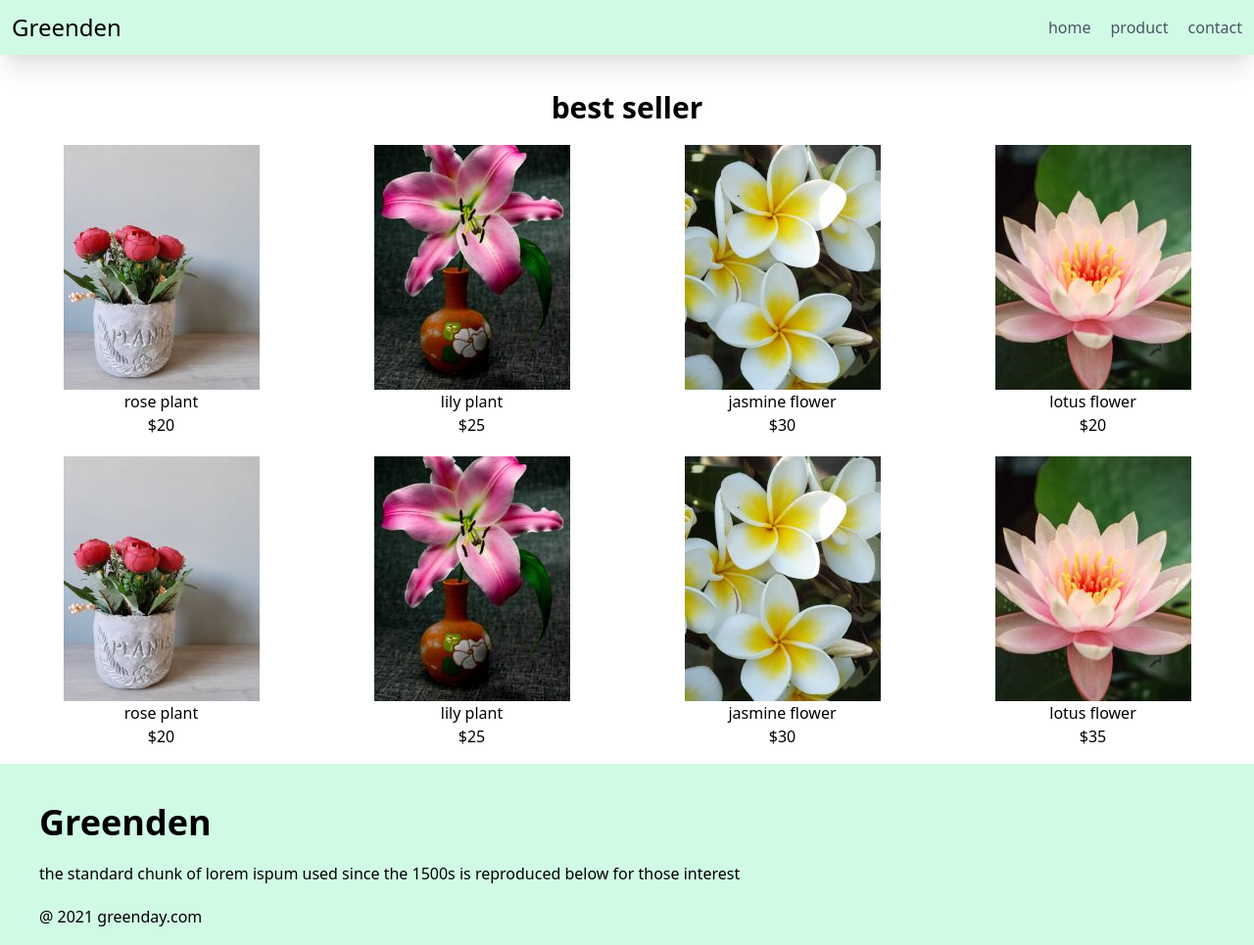
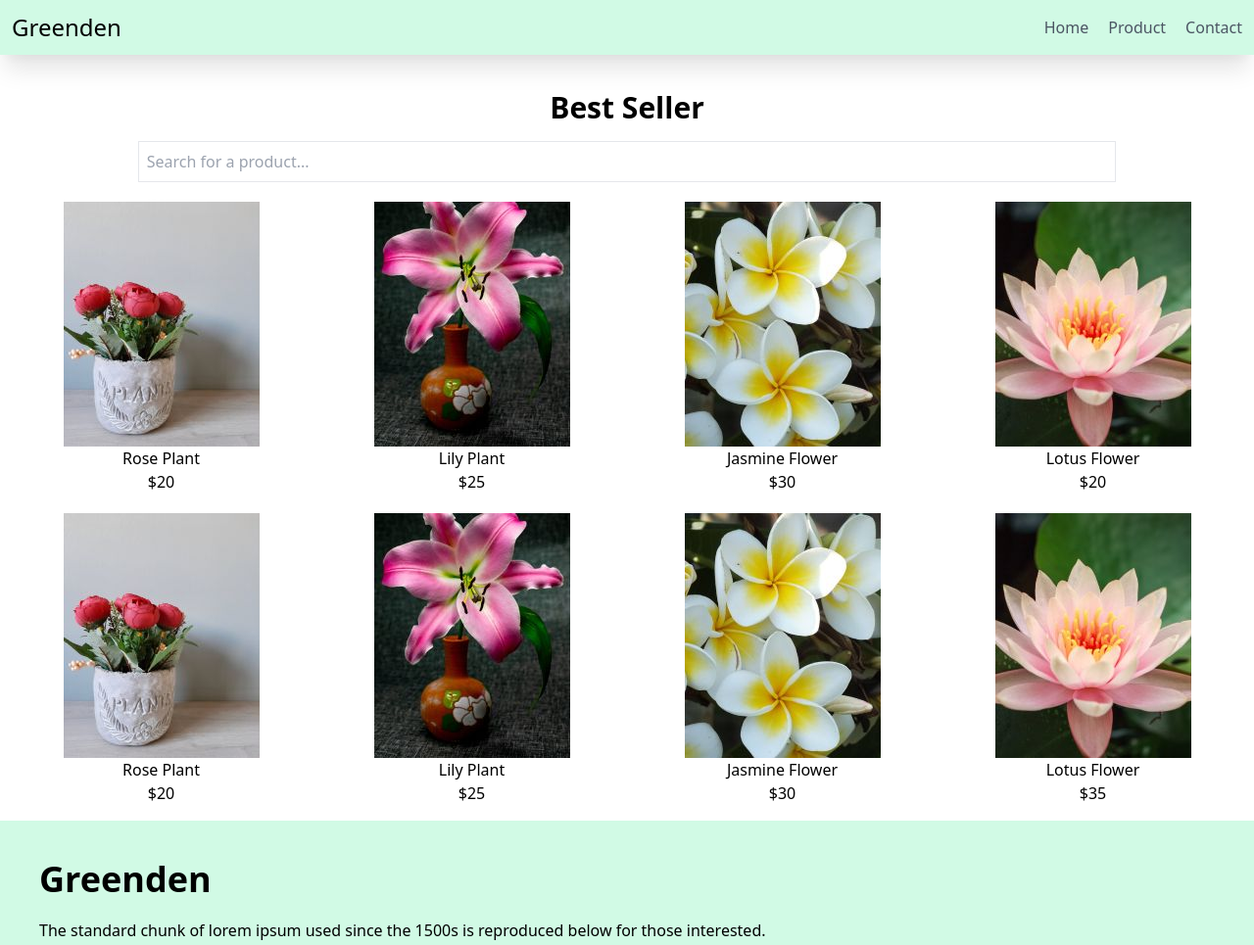
Before and after one commit to gokulsham906/Greenden-Tailwind, a plain HTML site: page product.html in a window 1280 px wide. Shown: the top 965 px of the page at 98% size. Drawn offline with nearby package versions, Linux system fonts and the light colour scheme.

Commit message:
added js

```diff
--- a/index.js
+++ b/contact.js
@@ -8,5 +8,5 @@ menuicon.addEventListener("click", function () {
 
 closenav.addEventListener("click", function () {
 sidenav.style.right = "-100%";
-sidenav.style.right = "-105%";
+sidenav.style.right = "-100%";
 });
--- a/product.html
+++ b/product.html
@@ -4,131 +4,106 @@
   <meta charset="UTF-8">
   <meta name="viewport" content="width=device-width, initial-scale=1.0">
   <title>Greenden</title>
-    <!--tailwind css cdn link-->
-    <link href="https://cdn.jsdelivr.net/npm/tailwindcss@2.2.19/dist/tailwind.min.css
-" rel="stylesheet">
-
+  <!-- Tailwind CSS -->
+  <link href="https://cdn.jsdelivr.net/npm/tailwindcss@2.2.19/dist/tailwind.min.css" rel="stylesheet">
 </head>
 <body>
 
-    <!--responsive navbar-->
-
-    <nav class="bg-green-100 p-3  flex items-center justify-between shadow-xl sticky top-0 z-10">
+  <!-- Navbar -->
+  <nav class="bg-green-100 p-3 flex items-center justify-between shadow-xl sticky top-0 z-10">
     <h1 class="text-2xl">Greenden</h1>
 
-        <svg id="menuicon" xmlns="http://www.w3.org/2000/svg" fill="none" viewBox="0 0 24 24" stroke-width="1.5" stroke="currentColor" class="w-6 h-6 md:hidden">
-  <path stroke-linecap="round" stroke-linejoin="round" d="M3.75 6.75h16.5M3.75 12h16.5m-16.5 5.25h16.5" />
+    <svg id="menuicon" xmlns="http://www.w3.org/2000/svg" fill="none"
+      viewBox="0 0 24 24" stroke-width="1.5" stroke="currentColor"
+      class="w-6 h-6 md:hidden">
+      <path stroke-linecap="round" stroke-linejoin="round"
+        d="M3.75 6.75h16.5M3.75 12h16.5m-16.5 5.25h16.5" />
     </svg>
 
-<ul class="  gap-5  text-gray-600 hidden md:flex">
-
-         <li>
-            <a class="hover:underline" href="./index.html">home</a>
-         <li>
-            <a class="hover:underline" href="./product.html">product</a>
-        </li>
-
-         <li>
-            <a class="hover:underline" href="./contact.html">contact</a>
-        </li>
+    <ul class="gap-5 text-gray-600 hidden md:flex">
+      <li><a class="hover:underline" href="./index.html">Home</a></li>
+      <li><a class="hover:underline" href="./product.html">Product</a></li>
+      <li><a class="hover:underline" href="./contact.html">Contact</a></li>
     </ul>
   </nav>
 
-<!---side navbar-->
-
-<section id="sidenav" class="bg-green-100 fixed z-20 top-0 transition-all duration-1000" style="width:50%;height:100vh;right:-100%;">
+  <!-- Side Navbar -->
+  <section id="sidenav" class="bg-green-100 fixed z-20 top-0 transition-all duration-1000"
+    style="width:50%; height:100vh; right:-100%;">
     <div class="text-right p-5">
-        <p id="close-nav" class="inline cursor-pointer" >x</p>
+      <p id="close-nav" class="inline cursor-pointer">x</p>
     </div>
-    <ul class=" gap-6 flex flex-col   items-center  text-gray-600">
-
-         <li>
-            <a class="hover:underline" href="./index.html">Home</a>
-         <li>
-            <a class="hover:underline" href="./product.html">Product</a>
-        </li>
-
-         <li>
-            <a class="hover:underline" href="./contact.html">Contact</a>
-        </li>
+    <ul class="gap-6 flex flex-col items-center text-gray-600">
+      <li><a class="hover:underline" href="./index.html">Home</a></li>
+      <li><a class="hover:underline" href="./product.html">Product</a></li>
+      <li><a class="hover:underline" href="./contact.html">Contact</a></li>
     </ul>
-
   </section>
 
+  <!-- Products Section -->
+  <section class="p-4 text-center">
+    <h1 class="font-bold mt-5 text-3xl">Best Seller</h1>
+    <input id="search" style="width:80%" class="border p-2 mt-4" placeholder="Search for a product...">
 
-
-<section class="p-4 text-center">
-    <h1 class="font-bold mt-5 text-3xl">best seller</h1>
- <div class="grid grid-cols-2 md:grid-cols-4 mt-5 gap-5 ">
-        <div>
+    <div id="product-container" class="grid grid-cols-2 md:grid-cols-4 mt-5 gap-5">
+      <!-- Product 1 -->
+      <div class="text-center">
         <img src="./images/bestseller_1.jpg" class="inline hover:shadow-xl transform hover:translate-y-2" alt="">
-            <h1>rose plant</h1>
+        <h1>Rose Plant</h1>
         <p>$20</p>
       </div>
-
-        <div>
+      <!-- Product 2 -->
+      <div class="text-center">
         <img src="./images/bestseller_2.jpg" class="inline hover:shadow-xl transform hover:translate-y-2" alt="">
-            <h1>lily plant</h1>
+        <h1>Lily Plant</h1>
         <p>$25</p>
       </div>
-
-
-        <div >
+      <!-- Product 3 -->
+      <div class="text-center">
         <img src="./images/bestseller_3.jpg" class="inline hover:shadow-xl transform hover:-translate-y-2" alt="">
-            <h1>jasmine flower</h1>
+        <h1>Jasmine Flower</h1>
         <p>$30</p>
       </div>
-
-        <div>
+      <!-- Product 4 -->
+      <div class="text-center">
         <img src="./images/bestseller_4.jpg" class="inline hover:shadow-xl transform hover:translate-y-2" alt="">
-            <h1>lotus flower</h1>
+        <h1>Lotus Flower</h1>
         <p>$20</p>
       </div>
- </div>
-
-         <div class="grid grid-cols-2 md:grid-cols-4 mt-5 gap-5 ">
-        <div>
+      <!-- Product 5 -->
+      <div class="text-center">
         <img src="./images/bestseller_1.jpg" class="inline hover:shadow-xl transform hover:translate-y-2" alt="">
-            <h1>rose plant</h1>
+        <h1>Rose Plant</h1>
         <p>$20</p>
       </div>
-
-        <div>
+      <!-- Product 6 -->
+      <div class="text-center">
         <img src="./images/bestseller_2.jpg" class="inline hover:shadow-xl transform hover:translate-y-2" alt="">
-            <h1>lily plant</h1>
+        <h1>Lily Plant</h1>
         <p>$25</p>
       </div>
-
-
-        <div >
+      <!-- Product 7 -->
+      <div class="text-center">
         <img src="./images/bestseller_3.jpg" class="inline hover:shadow-xl transform hover:-translate-y-2" alt="">
-            <h1>jasmine flower</h1>
+        <h1>Jasmine Flower</h1>
         <p>$30</p>
       </div>
-
-        <div>
+      <!-- Product 8 -->
+      <div class="text-center">
         <img src="./images/bestseller_4.jpg" class="inline hover:shadow-xl transform hover:translate-y-2" alt="">
-            <h1>lotus flower</h1>
+        <h1>Lotus Flower</h1>
         <p>$35</p>
       </div>
-
     </div>
   </section>
 
-
-
-
-
-
-
-
-</section>
+  <!-- Footer -->
   <section class="bg-green-100 p-10 flex flex-col gap-5">
     <h1 class="text-4xl font-bold">Greenden</h1>
-<p>the standard chunk of lorem ispum used since the 1500s is reproduced below for those interest</p>
+    <p>The standard chunk of lorem ipsum used since the 1500s is reproduced below for those interested.</p>
     <p>@ 2021 greenday.com</p>
   </section>
 
-    <script src="index.js"></script>
-
+  <script src="product.js"></script>
+</body>
 </html>
--- /dev/null
+++ b/product.js
@@ -0,0 +1,30 @@
+// Side nav open/close
+const sidenav = document.getElementById("sidenav");
+const menuicon = document.getElementById("menuicon");
+const closenav = document.getElementById("close-nav");
+
+menuicon.addEventListener("click", function () {
+  sidenav.style.right = "0%";
+});
+
+closenav.addEventListener("click", function () {
+  sidenav.style.right = "-100%";
+});
+
+// Product search
+const productContainer = document.getElementById("product-container");
+const search = document.getElementById("search");
+const productList = productContainer.querySelectorAll("div");
+
+search.addEventListener("keyup", function (event) {
+  const enteredValue = event.target.value.toUpperCase();
+
+  productList.forEach((product) => {
+    const productName = product.querySelector("h1").textContent;
+    if (productName.toUpperCase().includes(enteredValue)) {
+      product.style.display = "block";
+    } else {
+      product.style.display = "none";
+    }
+  });
+});
```
Also changed, not shown: contact.html (+1 -1 lines). Lines whose indentation alone changed are shown as unchanged.
